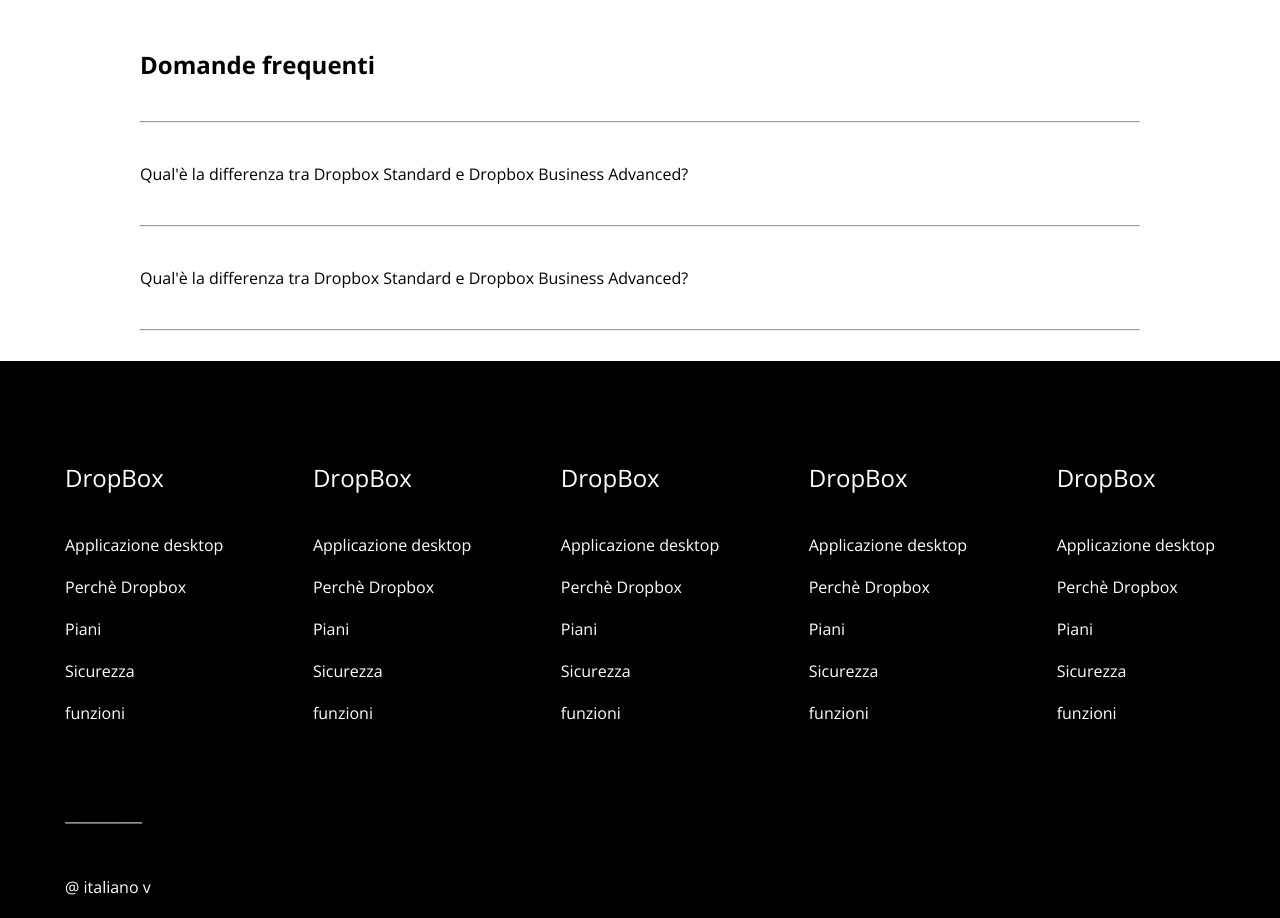
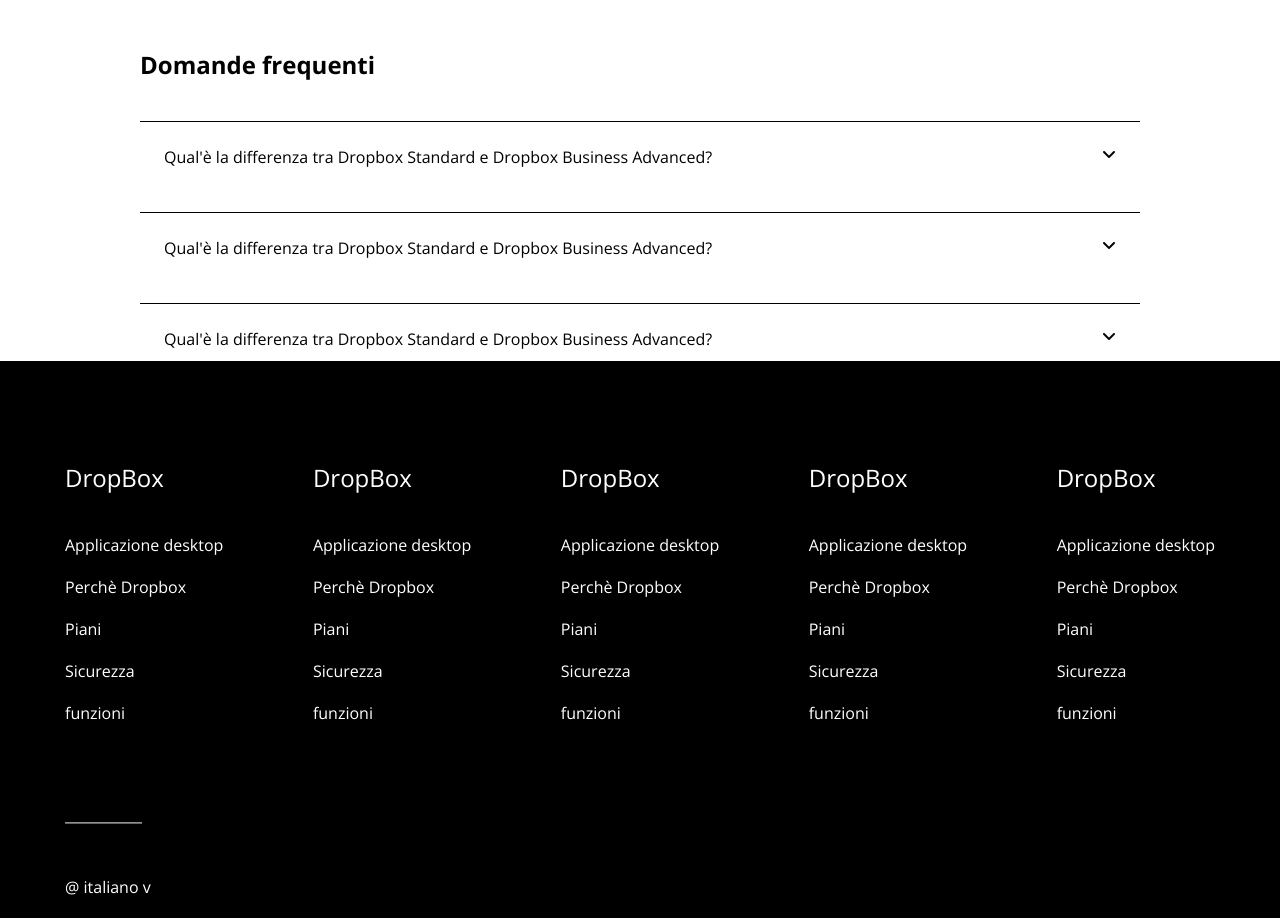
Before and after one commit to danilopiccinni/htmlcss-dropbox, a plain HTML site: page index.html in a window 1280 px wide. Shown: the part 6480-7398 px from the top of the page. Drawn offline with nearby package versions, Linux system fonts and the light colour scheme.

Commit message:
modify: sezione faq + bonus

```diff
--- a/css/style.css
+++ b/css/style.css
@@ -574,3 +574,55 @@ footer {
 
 /* /footer */
 /* --------------------------- */
+
+.visible {
+    padding: 50px;
+}
+
+.hovers{
+    padding: 0 20px;
+    padding-bottom: 20px;
+}
+.cont-faq {
+    position: relative;
+}
+
+
+.visibile {
+    display: flex;
+    justify-content: space-between;
+
+    padding: 1.5em;
+
+    border-top: 1.5px solid black;
+
+}
+
+.fa-angle-up {
+    position: absolute;
+
+    top: 1.5em;
+    right: 1.5em;
+    display: none;
+}
+
+.hovers span {
+    display: none;
+}
+
+.cont-faq:hover .hovers span {
+    display: contents;
+
+}
+
+.cont-faq:hover .hovers .fa-angle-up {
+    display: flex;
+}
+
+.cont-faq:hover .visibile .fa-angle-down {
+    display: none;
+}
+
+.section-faq .faq:last-child {
+    border-bottom: 1.5px solid black;
+}
--- a/index.html
+++ b/index.html
@@ -572,13 +572,56 @@
         <div class="section-faq cont-centered">
 
             <h2>Domande frequenti</h2>
-            <hr>
-            <p>Qual'è la differenza tra Dropbox Standard e Dropbox Business Advanced?</p>
-            <hr>
-            <p>Qual'è la differenza tra Dropbox Standard e Dropbox Business Advanced?</p>
-            <hr>
-            <p>Qual'è la differenza tra Dropbox Standard e Dropbox Business Advanced?</p>
-            <hr>
+
+
+
+
+            <div class="faq">
+                <div class="cont-faq">
+                    <div class="visibile">
+                        <span>Qual'è la differenza tra Dropbox Standard e Dropbox Business Advanced?</span>
+                        <i class="fa-solid fa-angle-down"></i>
+                    </div>
+                    <div class="hovers">
+                        <span>Lorem ipsum, dolor sit amet consectetur adipisicing elit. Beatae tempore eos iure, voluptate harum eum perspiciatis eveniet doloribus debitis quas quos voluptatibus atque doloremque placeat, asperiores nostrum illo veritatis voluptas.</span>
+                        <i class="fa-solid fa-angle-up"></i>
+                    </div>
+                </div>
+            </div>
+
+            <div class="faq">
+                <div class="cont-faq">
+                    <div class="visibile">
+                        <span>Qual'è la differenza tra Dropbox Standard e Dropbox Business Advanced?</span>
+                        <i class="fa-solid fa-angle-down"></i>
+                    </div>
+                    <div class="hovers">
+                        <span>Lorem ipsum, dolor sit amet consectetur adipisicing elit. Beatae tempore eos iure, voluptate harum eum perspiciatis eveniet doloribus debitis quas quos voluptatibus atque doloremque placeat, asperiores nostrum illo veritatis voluptas.</span>
+                        <i class="fa-solid fa-angle-up"></i>
+                    </div>
+                </div>
+            </div>
+
+            <div class="faq">
+                <div class="cont-faq">
+                    <div class="visibile">
+                        <span>Qual'è la differenza tra Dropbox Standard e Dropbox Business Advanced?</span>
+                        <i class="fa-solid fa-angle-down"></i>
+                    </div>
+                    <div class="hovers">
+                        <span>Lorem ipsum, dolor sit amet consectetur adipisicing elit. Beatae tempore eos iure, voluptate harum eum perspiciatis eveniet doloribus debitis quas quos voluptatibus atque doloremque placeat, asperiores nostrum illo veritatis voluptas.</span>
+                        <i class="fa-solid fa-angle-up"></i>
+                    </div>
+                </div>
+            </div>
+
+
+
+
+
+
+
+
         </div>
 
     </main>
```
